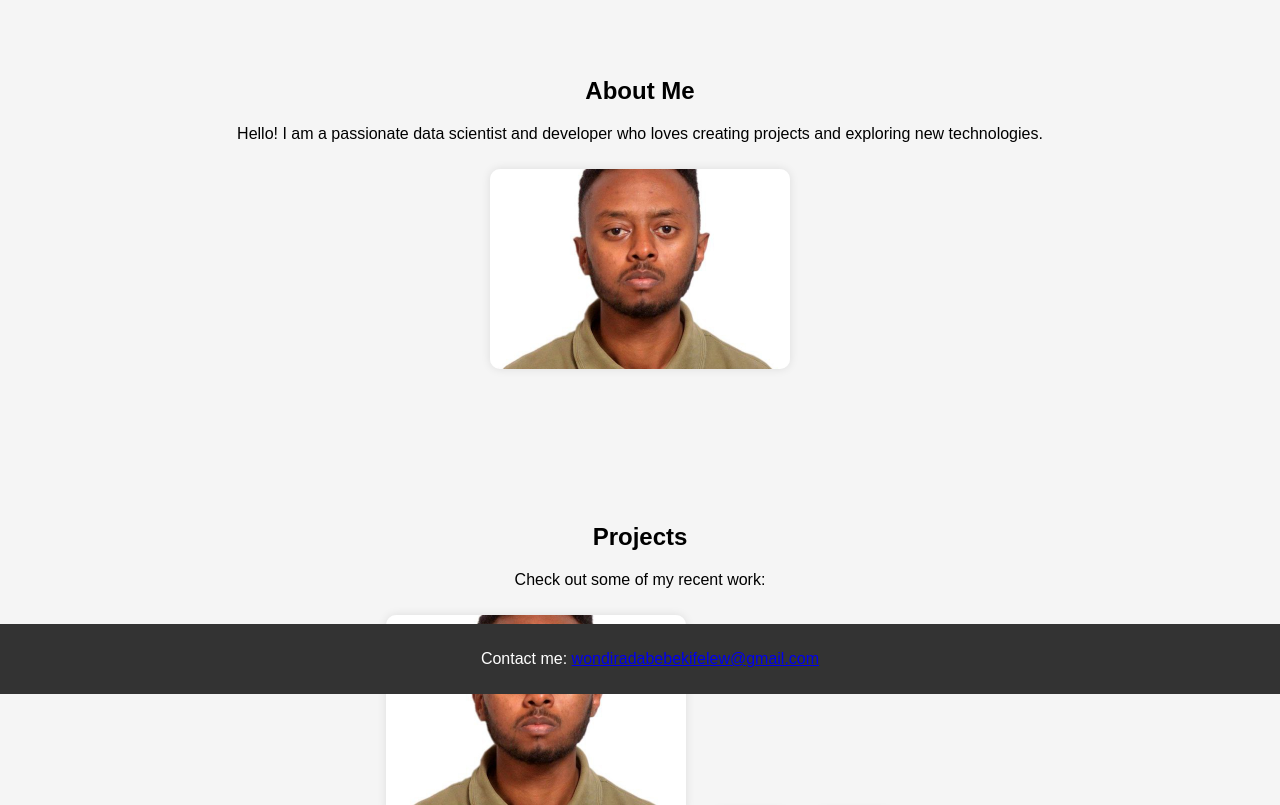
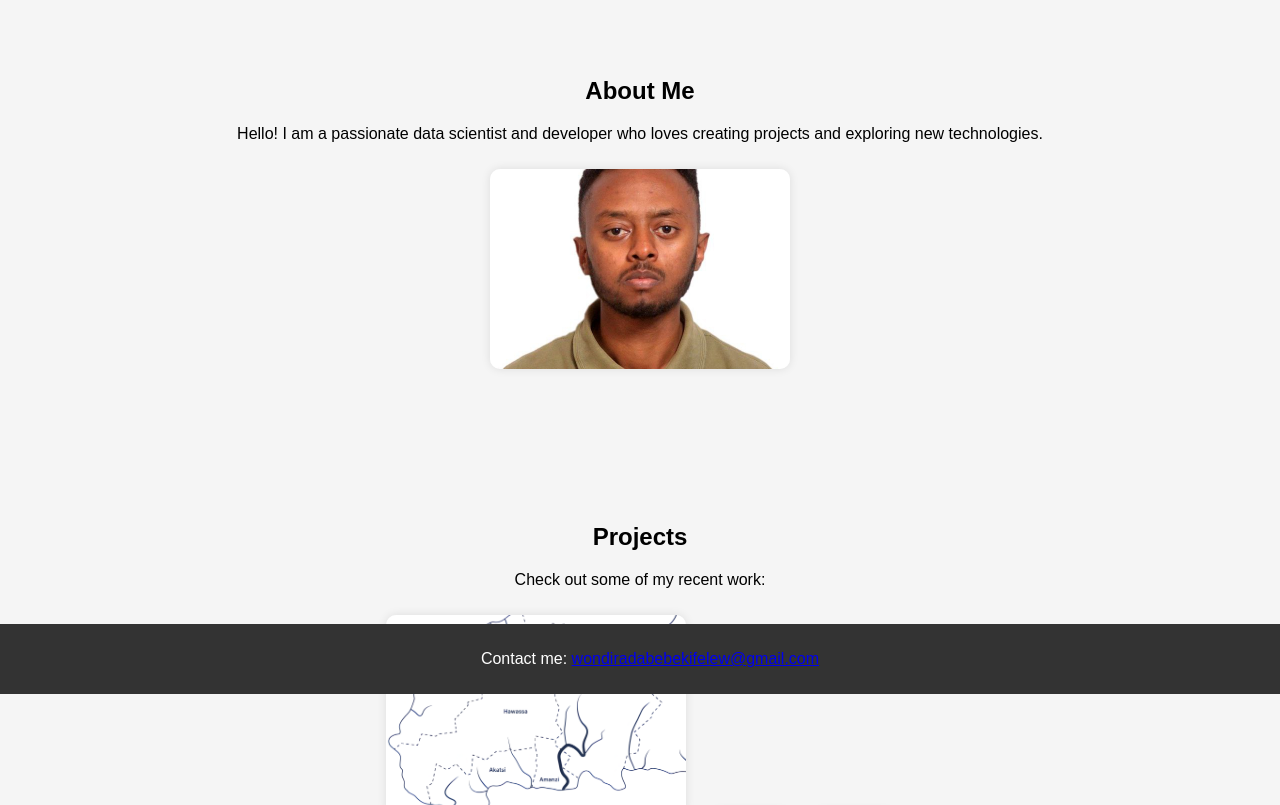
Before and after one commit to wondiab/wondiab.github.io, a plain HTML site: page index.html in a window 1280 px wide. Shown: the part 106-911 px from the top of the page. Drawn offline with Linux system fonts and the light colour scheme.

Commit message:
Update index.html

```diff
--- a/index.html
+++ b/index.html
@@ -101,7 +101,7 @@
         <h2>Projects</h2>
         <p>Check out some of my recent work:</p>
         <a href="https://github.com/wondiab/Analysing-water-quality-and-infrastructure-" target="_blank">
-            <img src="Wondirad.jpg" alt="Analysing-water-quality-and-infrastructure">
+            <img src="MD_Map.png" alt="Analysing-water-quality-and-infrastructure">
         </a>
         <a href="https://github.com/your-username/project2" target="_blank">
             <img src="project2-image.jpg" alt="Project 2">
```
